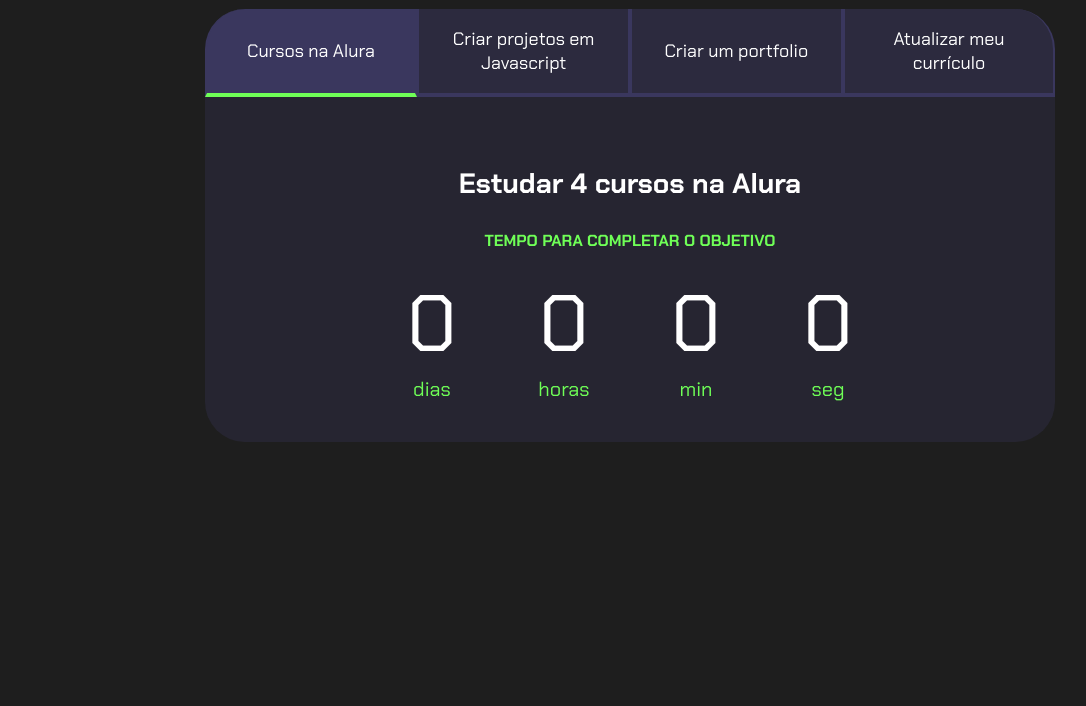
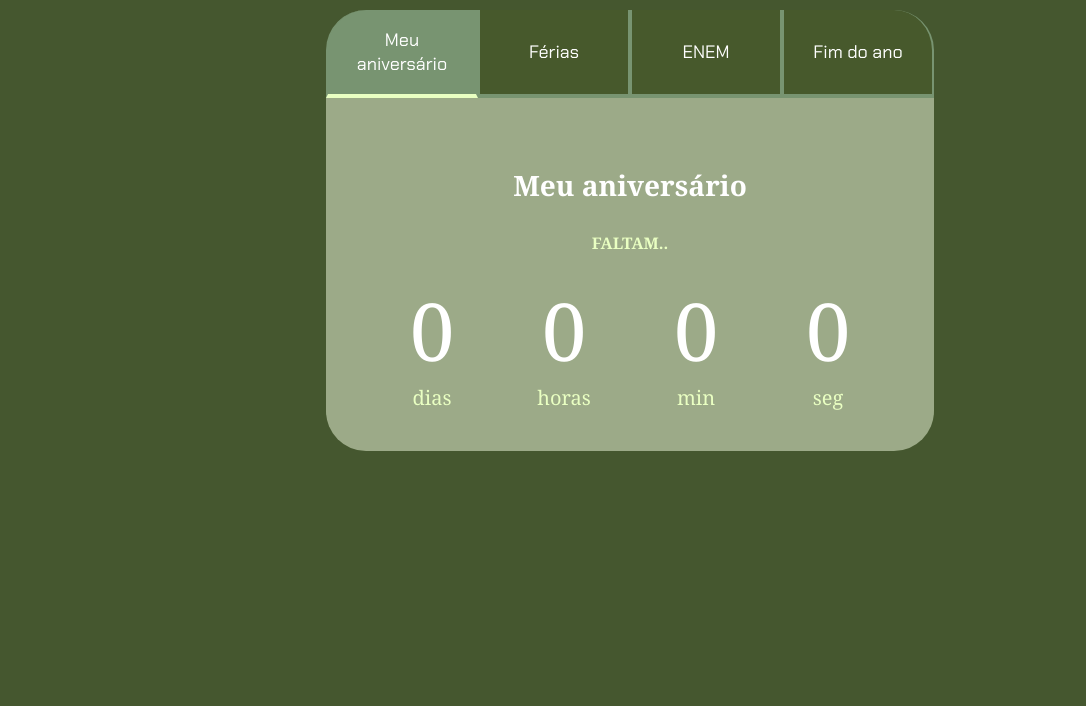
Before and after one commit to plomxv/paloma-1tri-p2, a plain HTML site: page index.html in a window 1280 px wide. Shown: the part 94-800 px from the top of the page, without its empty margins (10-1096 px from the left). Drawn offline with Linux system fonts and the light colour scheme.

Commit message:
Add files via upload

```diff
--- a/index.html
+++ b/index.html
@@ -10,18 +10,18 @@
 
 <body>
     <section class="conteudo-principal">
-        <h2 class="titulo-principal">Meus objetivos do ano<span>_</span></h2>
+        <h2 class="titulo-principal">Meus objetivos do ano<span>..</span></h2>
         <div class="conteudo">
             <div class="botoes">
-                <button class="botao ativo">Cursos na Alura</button>
-                <button class="botao">Criar projetos em Javascript</button>
-                <button class="botao">Criar um portfolio</button>
-                <button class="botao">Atualizar meu currículo</button>
+                <button class="botao ativo">Meu aniversário</button>
+                <button class="botao">Férias</button>
+                <button class="botao">ENEM</button>
+                <button class="botao">Fim do ano</button>
             </div>
             <div class="abas-textos">
                 <div class="aba-conteudo ativo">
-                    <h3 class="aba-conteudo-titulo-principal">Estudar 4 cursos na Alura</h3>
-                    <h4 class="aba-conteudo-titulo-secundario">Tempo para completar o objetivo</h4>
+                    <h3 class="aba-conteudo-titulo-principal">Meu aniversário</h3>
+                    <h4 class="aba-conteudo-titulo-secundario">Faltam..</h4>
                     <div class="contador">
                         <div class="contador-digito">
                             <p class="contador-digito-numero" id="dias0"></p>
@@ -42,8 +42,8 @@
                     </div>
                 </div>
                 <div class="aba-conteudo">
-                    <h3 class="aba-conteudo-titulo-principal">Criar 5 projetos em Javascript</h3>
-                    <h4 class="aba-conteudo-titulo-secundario">Tempo para completar o objetivo</h4>
+                    <h3 class="aba-conteudo-titulo-principal">Férias escolares</h3>
+                    <h4 class="aba-conteudo-titulo-secundario">Faltam..</h4>
                     <div class="contador">
                         <div class="contador-digito">
                             <p class="contador-digito-numero" id="dias1"></p>
@@ -64,8 +64,8 @@
                     </div>
                 </div>
                 <div class="aba-conteudo">
-                    <h3 class="aba-conteudo-titulo-principal">Criar um portfolio com os meus 3 melhores projetos</h3>
-                    <h4 class="aba-conteudo-titulo-secundario">Tempo para completar o objetivo</h4>
+                    <h3 class="aba-conteudo-titulo-principal">Exame Nacional do Ensino Médio</h3>
+                    <h4 class="aba-conteudo-titulo-secundario">Faltam..</h4>
                     <div class="contador">
                         <div class="contador-digito">
                             <p class="contador-digito-numero" id="dias2"></p>
@@ -86,8 +86,8 @@
                     </div>
                 </div>
                 <div class="aba-conteudo">
-                    <h3 class="aba-conteudo-titulo-principal">Atualizar meu curriculo com os certificados da Alura</h3>
-                    <h4 class="aba-conteudo-titulo-secundario">Tempo para completar o objetivo</h4>
+                    <h3 class="aba-conteudo-titulo-principal">Fim de 2024</h3>
+                    <h4 class="aba-conteudo-titulo-secundario">Faltam..</h4>
                     <div class="contador">
                         <div class="contador-digito">
                             <p class="contador-digito-numero" id="dias3"></p>
--- a/style.css
+++ b/style.css
@@ -1,18 +1,18 @@
 @import url('https://fonts.googleapis.com/css2?family=Chakra+Petch:wght@400;700&display=swap');
 
 :root {
-    --cor-de-fundo: #1E1E1E;
-    --verde: #6FFF57;
+    --cor-de-fundo: #45572f;
+    --verde: #e9ffc2;
     --branco: #FFFFFF;
-    --botao-ativo: #3A375E;
-    --botao-inativo: rgba(58, 55, 94, 0.5);
-    --texto-fundo: rgba(58, 55, 94, 0.3);
+    --botao-ativo: #789471;
+    --botao-inativo: #5062253a;
+    --texto-fundo: #dbe7c994;
 }
 
 body {
     background-color: var(--cor-de-fundo);
     color: var(--branco);
-    font-family: 'Chakra Petch', sans-serif;
+    font-family: Cambria, Cochin, Georgia, Times, 'Times New Roman', serif;
 }
 
 
```
